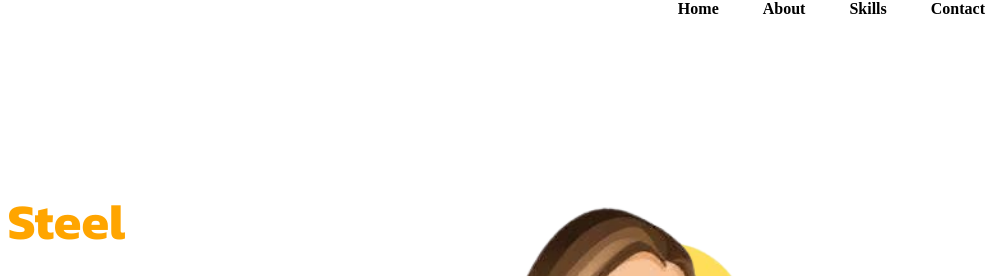
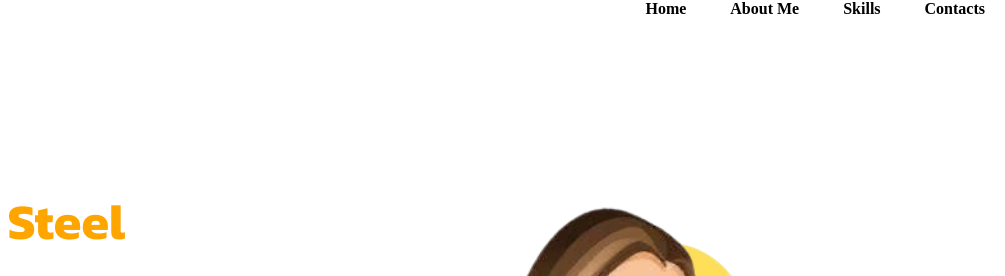
Before and after one commit to Reshma26021/portfolio, a plain HTML site: page index.html in a window 1280 px wide. Shown: the top 276 px of the page, 275-1280 px from the left. Drawn offline with nearby package versions, Linux system fonts and the light colour scheme; a web font is replaced by a local one.

Commit message:
portfolio v2

```diff
--- a/index.html
+++ b/index.html
@@ -27,9 +27,9 @@
             <img src="./images/logo2.img" alt="logo" class="logo">
             <ul>
                 <li class="listitems"><a href="#home" class="links">Home</a></li>
-                <li class="listitems"><a href="#about" class="links">About</a></li>
+                <li class="listitems"><a href="#about" class="links">About Me</a></li>
                 <li class="listitems"><a href="#skill" class="links">Skills</a></li>
-                <li class="listitems"><a href="#contact" class="links">Contact</a></li>
+                <li class="listitems"><a href="#contact" class="links">Contacts</a></li>
             </ul>
         </nav>
         <section id="home">
```
